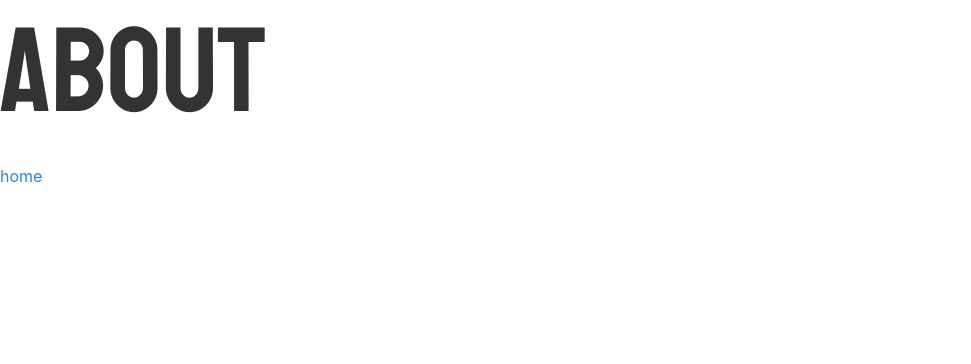
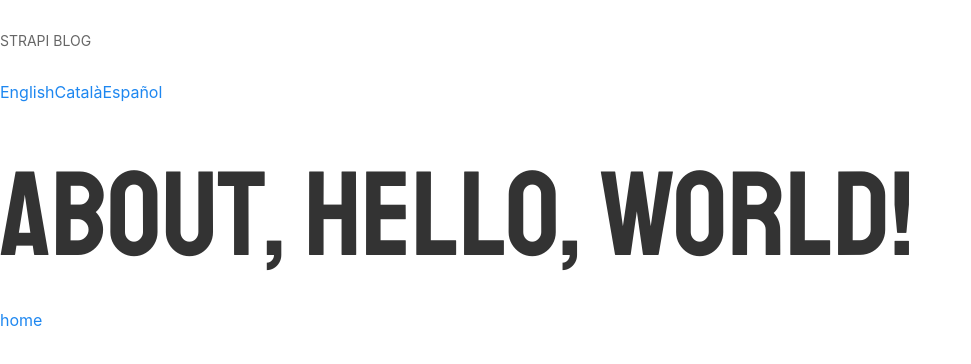
Before and after one commit to nil/portfolio-2022, a Next.js app: page /about in a window 1280 px wide. Shown: the top 364 px of the page, without its empty margins (0-971 px from the left). Built offline with nearby package versions, Linux system fonts and the light colour scheme.

Commit message:
Add foundation for localized text

```diff
--- a/components/articles.js
+++ b/components/articles.js
@@ -1,19 +1,19 @@
 import React from "react"
 import Card from "./card"
 
-const Articles = ({ articles }) => {
-  const leftArticlesCount = Math.ceil(articles.length / 5)
-  const leftArticles = articles.slice(0, leftArticlesCount)
-  const rightArticles = articles.slice(leftArticlesCount, articles.length)
+const Articles = ({ projects }) => {
+  // const leftArticlesCount = Math.ceil(projects.length / 5)
+  // const leftArticles = projects.slice(0, leftArticlesCount)
+  // const rightArticles = projects.slice(leftArticlesCount, projects.length)
 
   return (
     <div>
       <div className="uk-child-width-1-2@s">
         <div>
-          {articles.map(article => (
+          {projects.map(article => (
             <div className="card" key={article.id}>
-              <b>{article.attributes.Name}</b>
-              <div>{article.attributes.Extract}</div>
+              <b>{article.attributes.title}</b>
+              <div>{article.attributes.extract}</div>
             </div>
           ))}
         </div>
--- a/components/language.js
+++ b/components/language.js
@@ -4,13 +4,13 @@ import {useRouter} from 'next/router';
 
 const Language = ({ categories }) => {
   const router = useRouter();
-  console.log(router);
+
   return (
     <div>
-      {router.asPath}
-      {/* <Link href={router.asPath} locale="en">{router.pathname}</Link>
+      {/* {router.asPath} */}
+      <Link href={router.asPath} locale="en">English</Link>
       <Link href={router.asPath} locale="ca">Català</Link>
-      <Link href={router.asPath} locale="es">Español</Link> */}
+      <Link href={router.asPath} locale="es">Español</Link>
     </div>
   )
 }
--- /dev/null
+++ b/locales/ca.json
@@ -0,0 +1,3 @@
+{
+  "helloWorld": "Hola, món!"
+}
--- /dev/null
+++ b/locales/en.json
@@ -0,0 +1,3 @@
+{
+  "helloWorld": "Hello, world!"
+}
--- /dev/null
+++ b/locales/es.json
@@ -0,0 +1,3 @@
+{
+  "helloWorld": "¡Hola, mundo!"
+}
--- a/pages/_app.js
+++ b/pages/_app.js
@@ -1,20 +1,25 @@
 import Head from "next/head"
 import "../assets/css/style.css"
 import { createContext } from "react"
+import {useRouter} from 'next/router';
+
+// Import locale translated text
+import ca from '../locales/ca'
+import en from '../locales/en'
+import es from '../locales/es'
 
 // Store Strapi Global object in context
-export const GlobalContext = createContext({})
+export const LocaleContext = createContext({})
 
 const MyApp = ({ Component, pageProps }) => {
+  const locales = { ca, en, es };
+  const router = useRouter();
+
   return (
     <>
-      <Head>
-        {/* <link
-          rel="shortcut icon"
-          href={getStrapiMedia(global.attributes.favicon)}
-        /> */}
-      </Head>
-      <Component {...pageProps} />
+      <LocaleContext.Provider value={locales[router.locale]}>
+        <Component {...pageProps} />
+      </LocaleContext.Provider>
     </>
   )
 }
--- a/pages/_layout.js
+++ b/pages/_layout.js
@@ -1,22 +1,14 @@
-import React from "react"
-import {useRouter} from 'next/router';
-import Articles from "../components/articles"
-import Seo from "../components/seo"
-import { fetchAPI } from "../lib/api"
-import Link from "next/link"
-import Language from "../components/language"
-import Document, { Html, Head, Main, NextScript } from "next/document"
-import Navbar from "../components/navbar";
+import Language from "../components/language.js"
+import Nav from "../components/nav.js"
 
-const Layout = () => {
-  const router = useRouter();
+const LayoutOld = ({ children }) => {
   return (
-    <div>
-      layout
-      <Navbar />
-      <Main />
-    </div>
+    <>
+      <Nav />
+      <Language />
+      {children}
+    </>
   )
 }
 
-export default Layout
+export default LayoutOld
--- a/pages/about.js
+++ b/pages/about.js
@@ -1,18 +1,23 @@
 import React from "react"
+import { useContext } from "react"
 import {useRouter} from 'next/router';
 import Articles from "../components/articles"
 import Seo from "../components/seo"
 import { fetchAPI } from "../lib/api"
 import Link from "next/link"
 import Language from "../components/language"
+import Layout from "./_layout"
+import { LocaleContext } from "../pages/_app";
 
 const About = ({ articles, categories, homepage }) => {
   const router = useRouter();
+  const { helloWorld } = useContext(LocaleContext)
+
   return (
-    <div>
-      <h1>about</h1>
+    <Layout>
+      <h1>about, {helloWorld}</h1>
       <Link href="/">home</Link>
-    </div>
+    </Layout>
   )
 }
 
```
Also changed, not shown: pages/index.js (+8 -7 lines).
